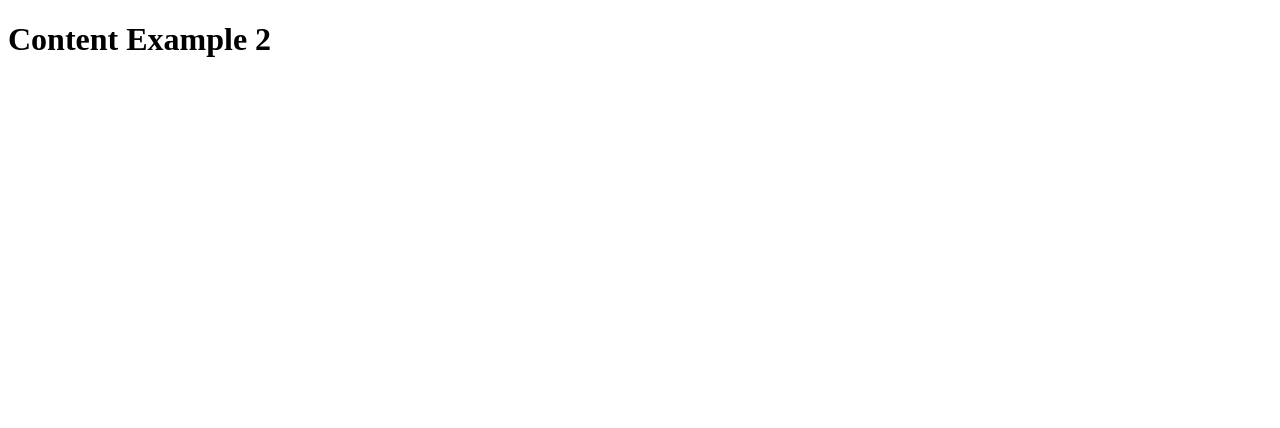
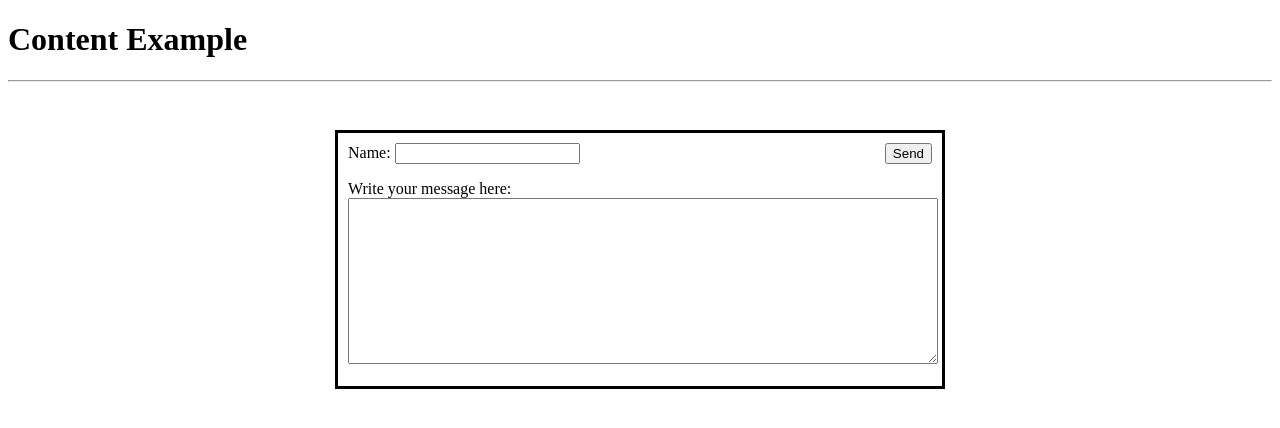
Before and after one commit to DISC-Manchester/MessagingApp-FrontEnd, a React (Create React App) app: page / in a window 1280 px wide. Shown: the top 428 px of the page. Built offline with nearby package versions, Linux system fonts and the light colour scheme.

Commit message:
nearly identical

```diff
--- a/src/App.css
+++ b/src/App.css
@@ -0,0 +1,33 @@
+.send-message-form > div {
+	margin: auto;
+	width: 50%;
+	border: 3px solid black;
+	padding: 10px;
+	display:block;
+	padding-bottom: 0;
+}
+#sendmsg > button {
+	float: right;
+}
+.post {
+	background-color: lightgray;
+	padding: 1em;
+	margin: 3em 1em;
+}
+.post > .time {
+	float: right;
+}
+.send-message-form {
+	margin: 3em;
+}
+.post > .message-wrapper {
+	padding: 1em 0;
+}
+#sendmsg > .msg-entry-wrapper {
+	padding-top: 1em;
+}
+#sendmsg > .msg-entry-wrapper > textarea {
+	width: 100%;
+	height: 20vh;
+	resize: vertical;
+}
--- a/src/App.jsx
+++ b/src/App.jsx
@@ -1,9 +1,113 @@
+import React from 'react';
 import './App.css';
+const API = "http://localhost:8080";
 
 function App() {
-  return (
-	<h1>Content Example 2</h1>
-  );
+	return (
+		<div id="container">
+			<h1>Content Example</h1>
+			<Mailbox />
+			<hr />
+			<SendForm />
+		</div>
+	);
+}
+
+class Mailbox extends React.Component {
+	constructor(props) {
+		super(props);
+		this.state = {messages: []};
+		this.convertTime = this.convertTime.bind(this);
+	};
+	convertTime(time = "") {
+		let dateObj = new Date(time);
+
+		let outstring = `${dateObj.getHours().toString().padStart(2, '0')}:${dateObj.getMinutes().toString().padStart(2, '0')}, ${dateObj.getDate().toString().padStart(2, '0')}/${(dateObj.getMonth() + 1).toString().padStart(2, '0')}/${dateObj.getFullYear()}`
+
+		return outstring;
+	}
+
+	componentDidMount() {
+		fetch(API)
+		.then((response) => response.json())
+		.then((data) => this.setState({ messages: data}))
+		.catch(function(err) {return <div>Failed to connect to API...</div>});
+	}
+	render() {
+		const messages = this.state.messages.map((msg) => {
+		return <div className="post" key={msg._id}><span className="author">{msg.author}</span><span className="time">{this.convertTime(msg.timestamp)}</span><hr/><div className="message-wrapper"><span className="message">{msg.message}</span></div></div>
+		}); // I usually prefer inline functions prefered to arrow ones, but (this) was important to persist.
+		return (
+			<div id="postbox">
+				{messages}
+			</div>
+		);
+	};
+}
+
+class SendForm extends React.Component {
+	constructor(props) {
+		super(props);
+		this.formRef = React.createRef();
+		this.state = {authorName: "", messageInput: ""};
+		this.PushMessageToRemote = this.PushMessageToRemote.bind(this);
+		this.handleMsgBoxChange = this.handleMsgBoxChange.bind(this);
+		this.handleAuthorChange = this.handleAuthorChange.bind(this);
+	};
+	PushMessageToRemote(e) {
+		const req = new XMLHttpRequest();
+		req.open("POST", API);
+		let messageJSON = JSON.stringify({"author": this.state.authorName, "message": this.state.messageInput})
+		req.setRequestHeader('Content-type', 'application/json');
+		req.send(messageJSON);
+		req.addEventListener('load', () => {
+			if (req.status === 201) {
+				this.formRef.current.style.borderColor = "green";
+			} else {
+				this.formRef.current.style.borderColor = "red";
+			}
+			setTimeout(() => {
+				this.formRef.current.style.borderColor = "black";
+			}, 5000);
+		});
+		req.addEventListener('error', () => {
+			this.formRef.current.style.borderColor = "red";
+			setTimeout(() => {
+				this.formRef.current.style.borderColor = "black";
+			}, 5000);
+		})
+	}
+
+	handleMsgBoxChange(e) {
+		this.setState({
+			messageInput: e.target.value
+		});
+	}
+
+	handleAuthorChange(e) {
+		this.setState({
+			authorName: e.target.value
+		});
+	}
+
+	render() {
+		return (
+			<div>
+				<form action="http://localhost:8080/" method="post" className="send-message-form">
+					<div id="sendmsg" ref={this.formRef}>
+						<label htmlFor="name">Name: </label><input type="text" name="author" id="author" onChange={this.handleAuthorChange} value={this.state.authorName} required />
+						<button onClick={this.PushMessageToRemote} type="button">Send</button>
+						<br />
+						<div className="msg-entry-wrapper">
+							<label htmlFor="message">Write your message here:</label>
+							<textarea id="message" name="message" onChange={this.handleMsgBoxChange} value={this.state.messageInput}></textarea>
+						</div>
+						<br />
+					</div>
+				</form>
+			</div>
+		)
+	}
 }
 
 export default App;
```
